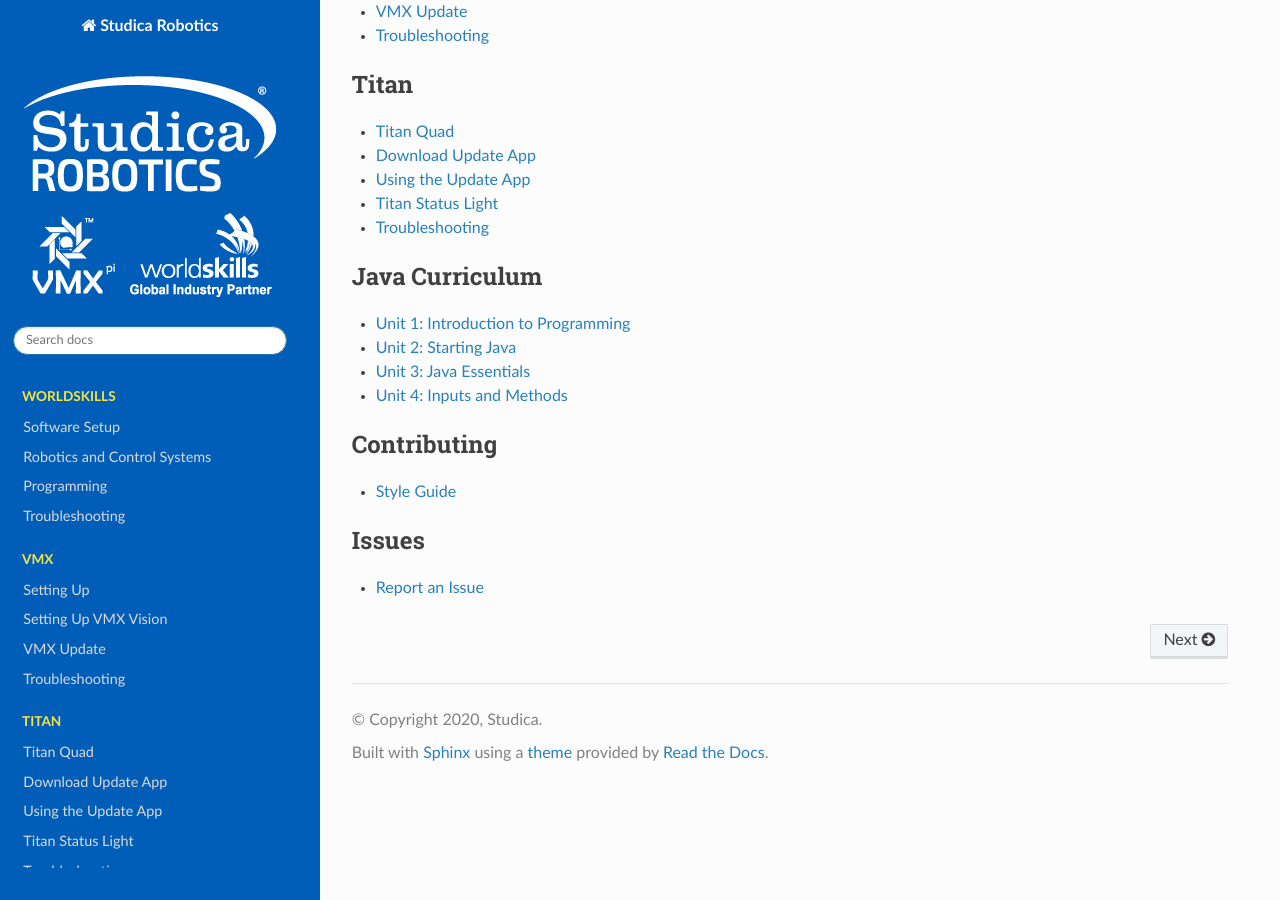
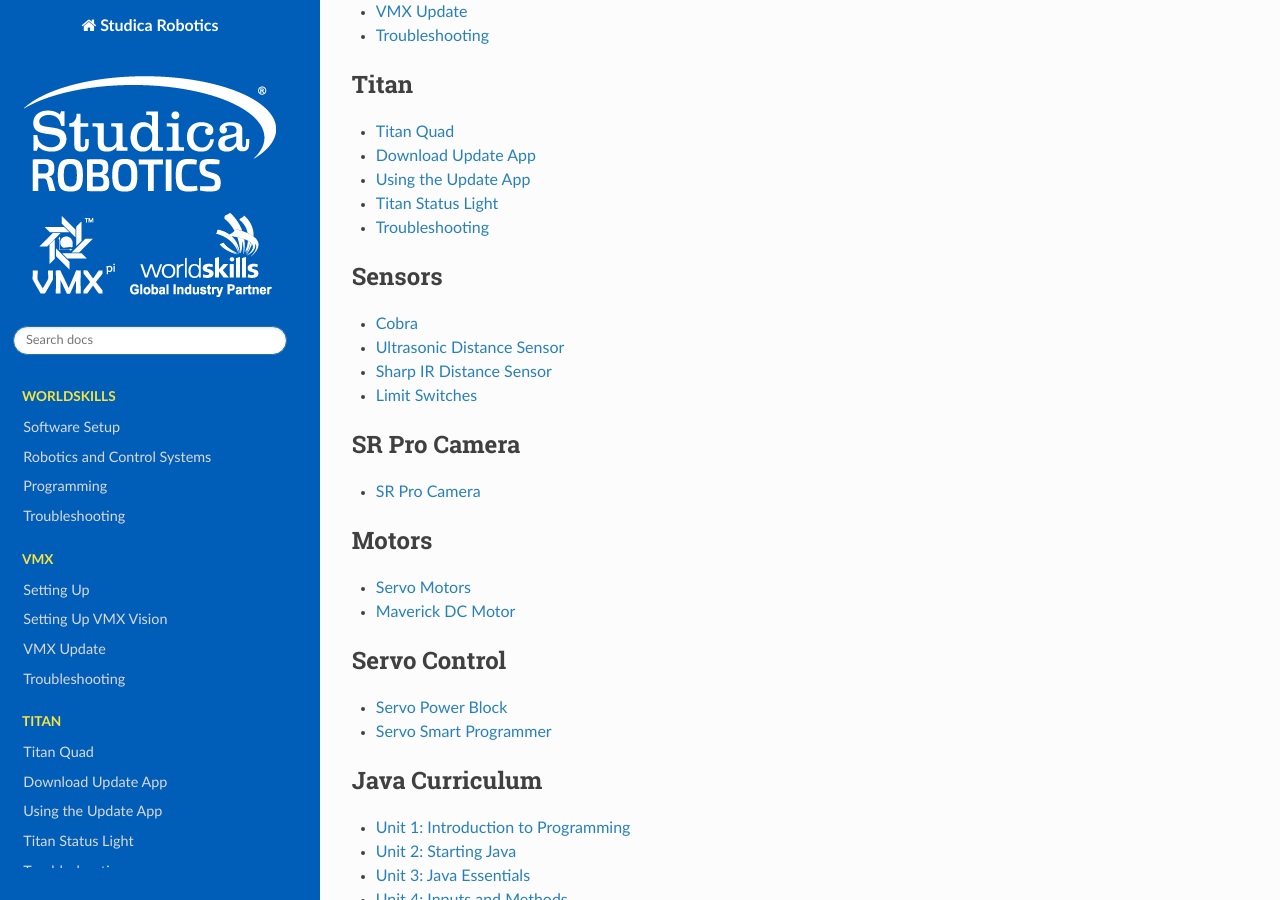
Before and after one commit to studica/studica-docs-worldskills, a Sphinx documentation site: the page built from source/index.rst, in a window 1280 px wide and 900 px high, scrolled down 496 px. Built offline with Sphinx 7.4.7 and the Read the Docs theme 2.0.0, drawn with Linux system fonts in a browser that asks for light colours; pages that are not in the unit, such as notebooks, are missing from menus.

Commit message:
Added more content and structure

```diff
--- /dev/null
+++ b/source/docs/Motors/maverick-dc-motor.rst
@@ -0,0 +1,2 @@
+Maverick DC Motor
+=================
--- /dev/null
+++ b/source/docs/Motors/servo-motors.rst
@@ -0,0 +1,2 @@
+Servo Motors
+============
--- /dev/null
+++ b/source/docs/SRProCamera/sr-pro-camera.rst
@@ -0,0 +1,2 @@
+SR Pro Camera
+=============
--- /dev/null
+++ b/source/docs/Sensors/cobra.rst
@@ -0,0 +1,2 @@
+Cobra
+=====
--- /dev/null
+++ b/source/docs/Sensors/limit-switches.rst
@@ -0,0 +1,2 @@
+Limit Switches
+==============
--- /dev/null
+++ b/source/docs/Sensors/sharpIR.rst
@@ -0,0 +1,2 @@
+Sharp IR Distance Sensor
+========================
--- /dev/null
+++ b/source/docs/Sensors/ultrasonic.rst
@@ -0,0 +1,2 @@
+Ultrasonic Distance Sensor
+==========================
--- /dev/null
+++ b/source/docs/Servo/servo-power-block.rst
@@ -0,0 +1,2 @@
+Servo Power Block
+=================
--- /dev/null
+++ b/source/docs/Servo/servo-smart-programmer.rst
@@ -0,0 +1,2 @@
+Servo Smart Programmer
+======================
--- a/source/index.rst
+++ b/source/index.rst
@@ -33,6 +33,35 @@
 
 .. toctree::
    :maxdepth: 1
+   :caption: Sensors
+
+   docs/Sensors/cobra
+   docs/Sensors/ultrasonic
+   docs/Sensors/sharpIR
+   docs/Sensors/limit-switches
+
+.. toctree::
+   :maxdepth: 1
+   :caption: SR Pro Camera
+
+   docs/SRProCamera/sr-pro-camera
+
+.. toctree::
+   :maxdepth: 1
+   :caption: Motors
+
+   docs/Motors/servo-motors
+   docs/Motors/maverick-dc-motor
+
+.. toctree::
+   :maxdepth: 1
+   :caption: Servo Control
+
+   docs/Servo/servo-power-block
+   docs/Servo/servo-smart-programmer
+
+.. toctree::
+   :maxdepth: 1
    :caption: Java Curriculum
 
    docs/JavaCurriculum/unit1/index
```
